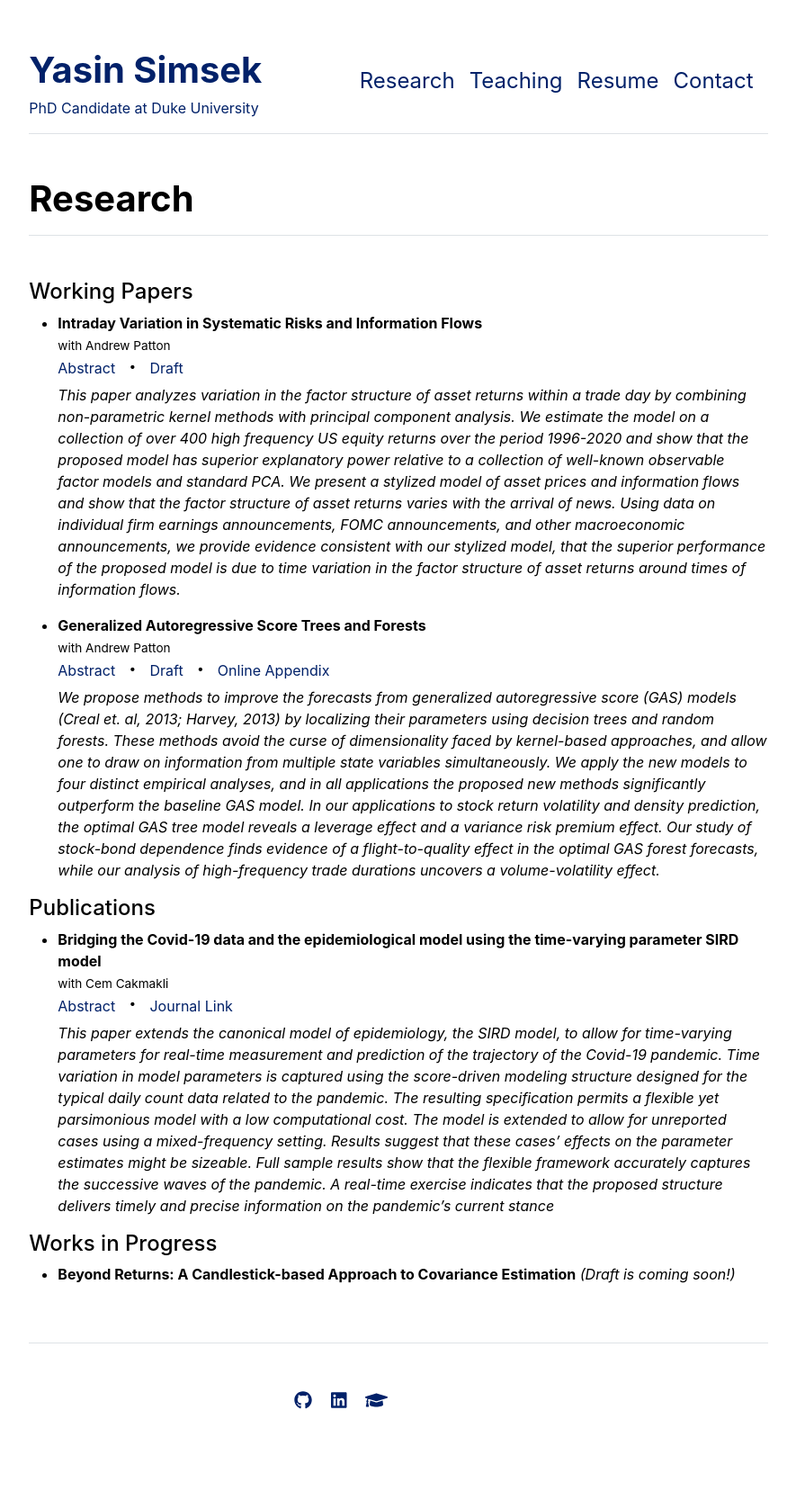
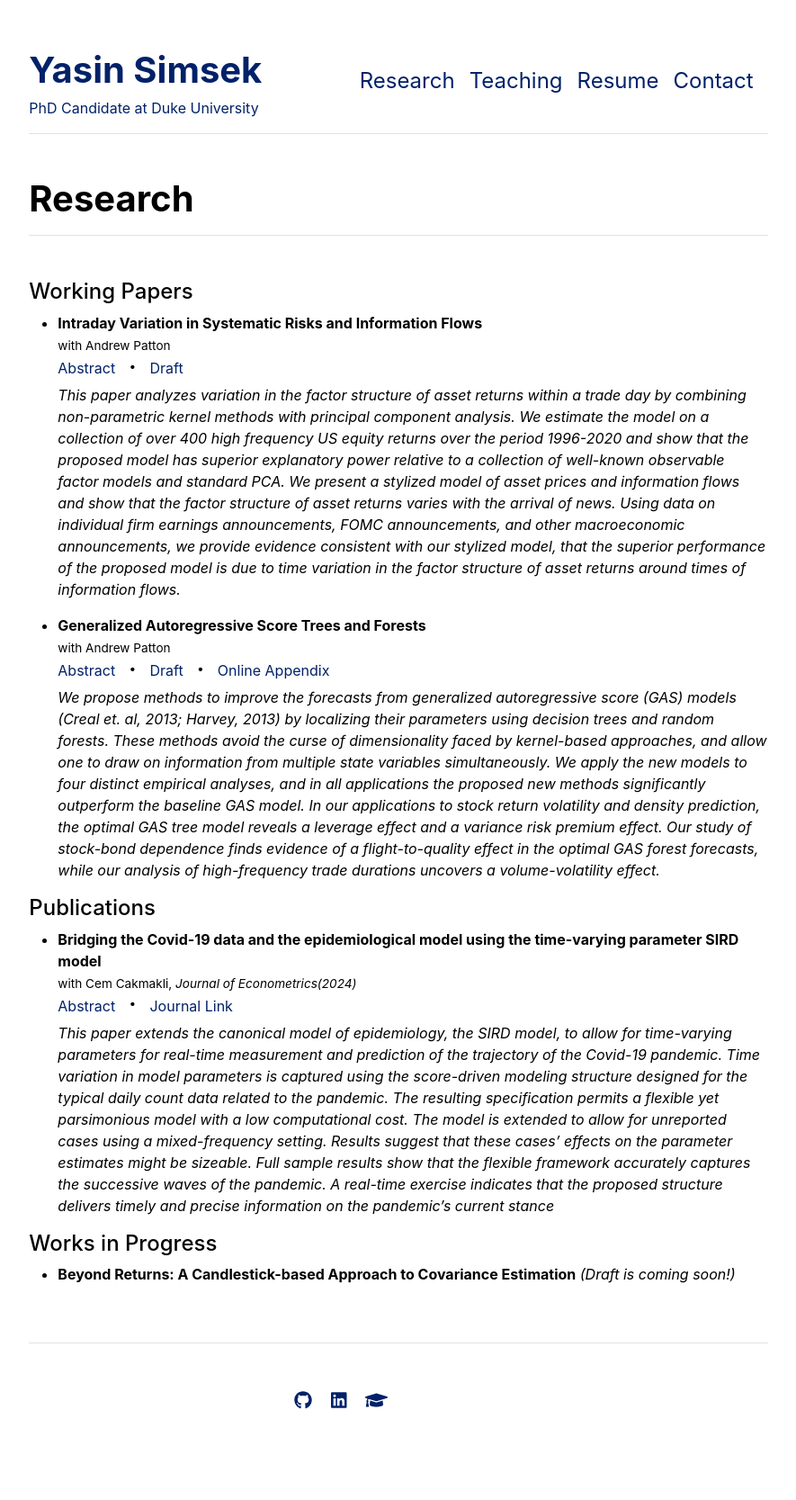
Before and after one commit to yasin-simsek/yasin-simsek.github.io, a Jekyll site: the page built from research.md, in a window 1280 px wide. Shown: the whole page at 90% size, without its empty margins (197-1082 px from the left). Built offline with Jekyll 4.4.1, drawn with Linux system fonts in a browser that asks for light colours.

Commit message:
research update

```diff
--- a/research.md
+++ b/research.md
@@ -71,7 +71,7 @@ title: "Research"
 
 #### Publications
 * **Bridging the Covid-19 data and the epidemiological model using the time-varying parameter SIRD model**
-<br><span style="font-size: 0.85em;">with <a href="https://sites.google.com/site/cemcakmakli/home" style="font-size: inherit; text-decoration: none; color: black;">Cem Cakmakli</a></span> <br>
+<br><span style="font-size: 0.85em;">with <a href="https://sites.google.com/site/cemcakmakli/home" style="font-size: inherit; text-decoration: none; color: black;">Cem Cakmakli</a>, *Journal of Econometrics(2024)*</span> <br>
 <span class="abstract-toggle" onclick="toggleAbstract(this)">Abstract</span> <span class="middot">&middot;</span> <a href="https://www.sciencedirect.com/science/article/pii/S0304407624001337" class="no-underline">Journal Link</a> <span class="abstract-content"> *This paper extends the canonical model of epidemiology, the SIRD model, to allow for time-varying parameters for real-time measurement and prediction of the trajectory of the Covid-19 pandemic. Time variation in model parameters is captured using the score-driven modeling structure designed for the typical daily count data related to the pandemic. The resulting specification permits a flexible yet parsimonious model with a low computational cost. The model is extended to allow for unreported cases using a mixed-frequency setting. Results suggest that these cases’ effects on the parameter estimates might be sizeable. Full sample results show that the flexible framework accurately captures the successive waves of the pandemic. A real-time exercise indicates that the proposed structure delivers timely and precise information on the pandemic’s current stance*</span>
 
 
```
